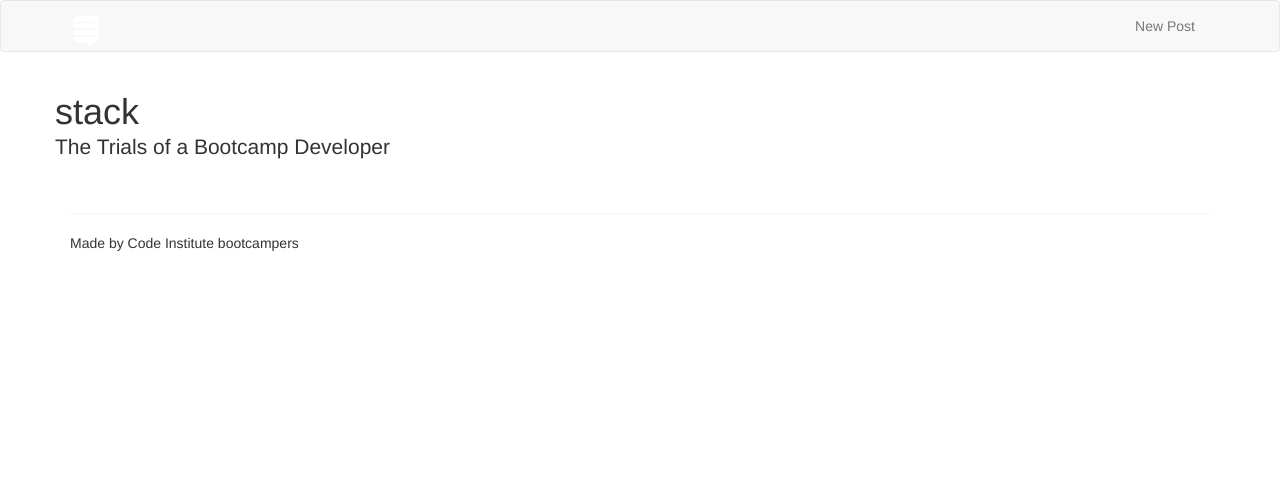
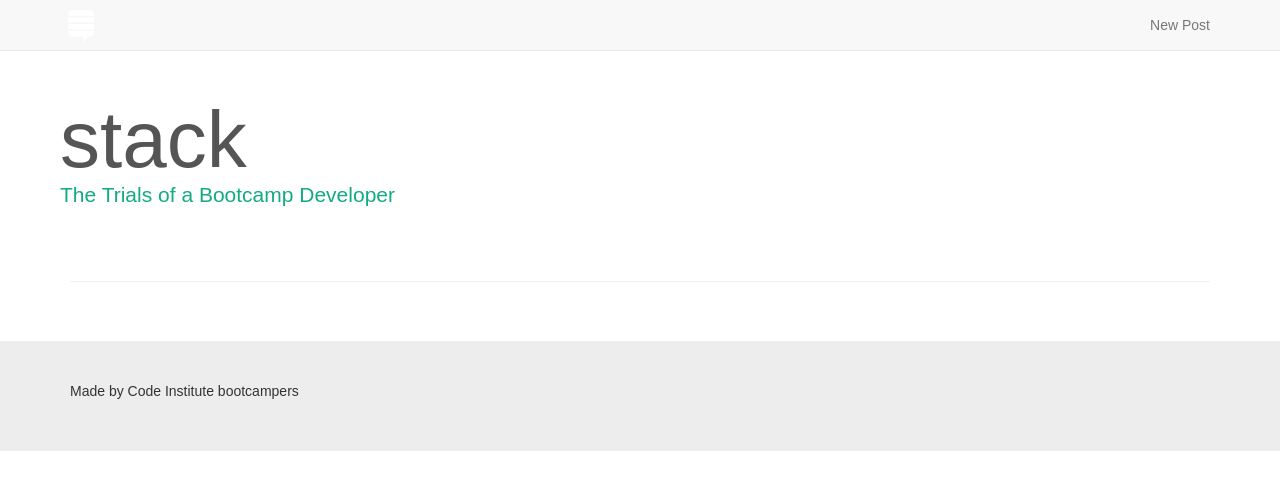
Before and after one commit to SamuelWatson89/django-blog, a Django app: page /posts/ in a window 1280 px wide. Shown: the top 490 px of the page. Run offline with Django 3.2, Linux system fonts and the light colour scheme; data that the repository does not hold is empty; some libraries are stand-ins or nearby versions.

Commit message:
inccorect style sheet name

```diff
--- a/templates/base.html
+++ b/templates/base.html
@@ -4,13 +4,13 @@
     <head>
         <title>Stack - Bootcamp Blog</title>
         <link rel="stylesheet" href="https://cdnjs.cloudflare.com/ajax/libs/bootswatch/3.3.7/cerulean/bootstrap.min.css">
-        <link rel="stylesheet" href="{% static 'css/custom.css' %}">
+        <link rel="stylesheet" href="{% static 'css/style.css' %}">
         <script src="https://cdnjs.cloudflare.com/ajax/libs/jquery/3.2.1/jquery.min.js"></script>
         <script src="https://cdnjs.cloudflare.com/ajax/libs/twitter-bootstrap/3.3.7/js/bootstrap.min.js"></script>
     </head>
     <body>
         <!-- Fixed masthead -->
-        <nav class="navbar navbar-masthead navbar-default">
+        <nav class="navbar navbar-masthead navbar-default navbar-fixed-top">
             <div class="container">
                 <div class="navbar-header">
                     <button type="button" class="navbar-toggle collapsed" data-toggle="collapse" data-target="#navbar"
```
